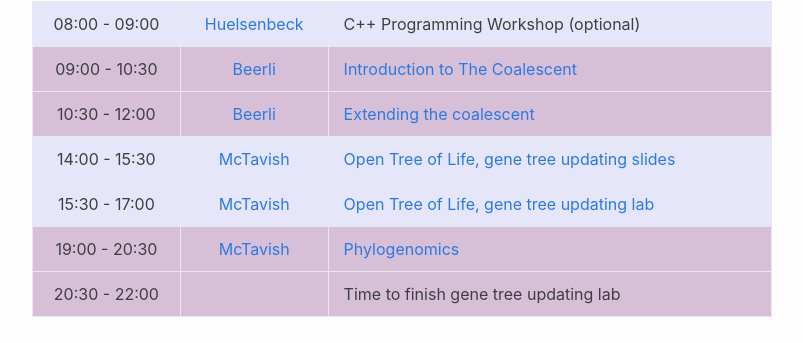
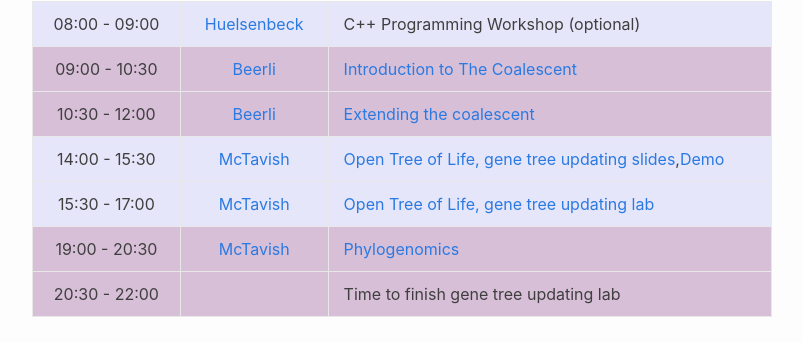
Before and after one commit to molevolworkshop/molevolworkshop.github.io, a Jekyll site: the page built from schedule.md, in a window 1280 px wide and 900 px high, scrolled down 1918 px. Shown: the part 111-454 px from the top of the window, without its empty margins (238-1041 px from the left). Built offline with Jekyll 4.4.1, drawn with Linux system fonts in a browser that asks for light colours.

Commit message:
Update schedule.md

```diff
--- a/schedule.md
+++ b/schedule.md
@@ -59,7 +59,7 @@ All sessions are in Loeb G70 (basement of Loeb building)
  08:00 - 09:00 | [Huelsenbeck](/faculty-huelsenbeck/) | C++ Programming Workshop (optional)
  09:00 - 10:30 | [Beerli](/faculty-beerli/)           | [Introduction to The Coalescent]({{ site.baseurl }}/faculty/beerli/pdf/coalescence1-mbl2022.pdf)
  10:30 - 12:00 | [Beerli](/faculty-beerli/)           | [Extending the coalescent]({{ site.baseurl }}/faculty/beerli/pdf/coalescence2-mbl2022.pdf)
- 14:00 - 15:30 | [McTavish](/faculty-mctavish/)       | [Open Tree of Life, gene tree updating slides]({{ site.baseurl }}/faculty/mctavish/pdf/Opentree_2019opt.pdf)
+ 14:00 - 15:30 | [McTavish](/faculty-mctavish/)       | [Open Tree of Life, gene tree updating slides](https://github.com/snacktavish/Mole2022/blob/master/slides/opentree_2022.pdf),[Demo](https://github.com/snacktavish/Mole2022/blob/master/TreeComparison.md)
  15:30 - 17:00 | [McTavish](/faculty-mctavish/)       | [Open Tree of Life, gene tree updating lab](https://github.com/snacktavish/Mole2022/blob/master/TreeUpdating.md)
  19:00 - 20:30 | [McTavish](/faculty-mctavish/)       | [Phylogenomics]({{ site.baseurl }}/faculty/mctavish/pdf/Genomics_WH2019-opt.pdf)
  20:30 - 22:00 |                                      | Time to finish gene tree updating lab
```
